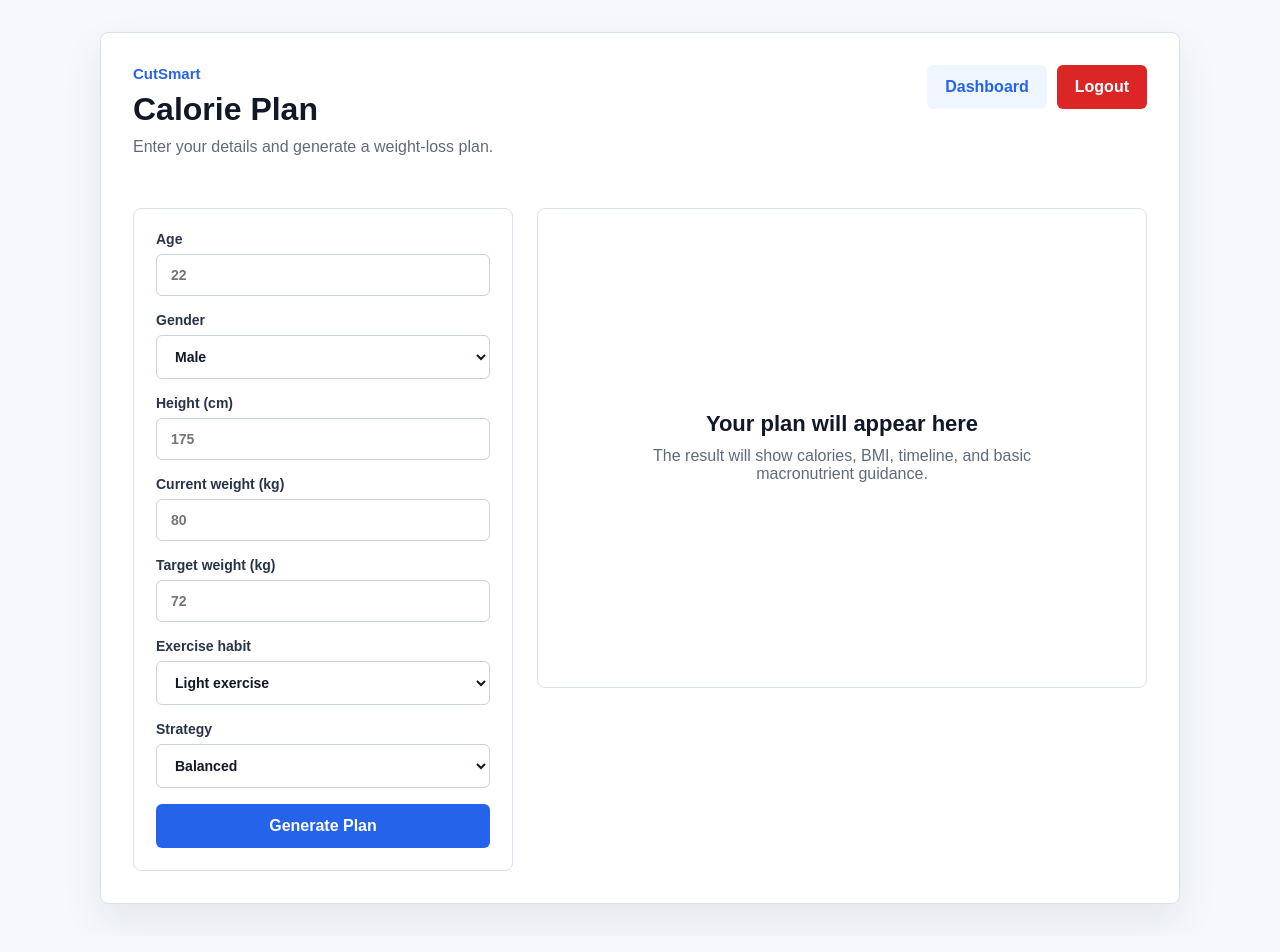
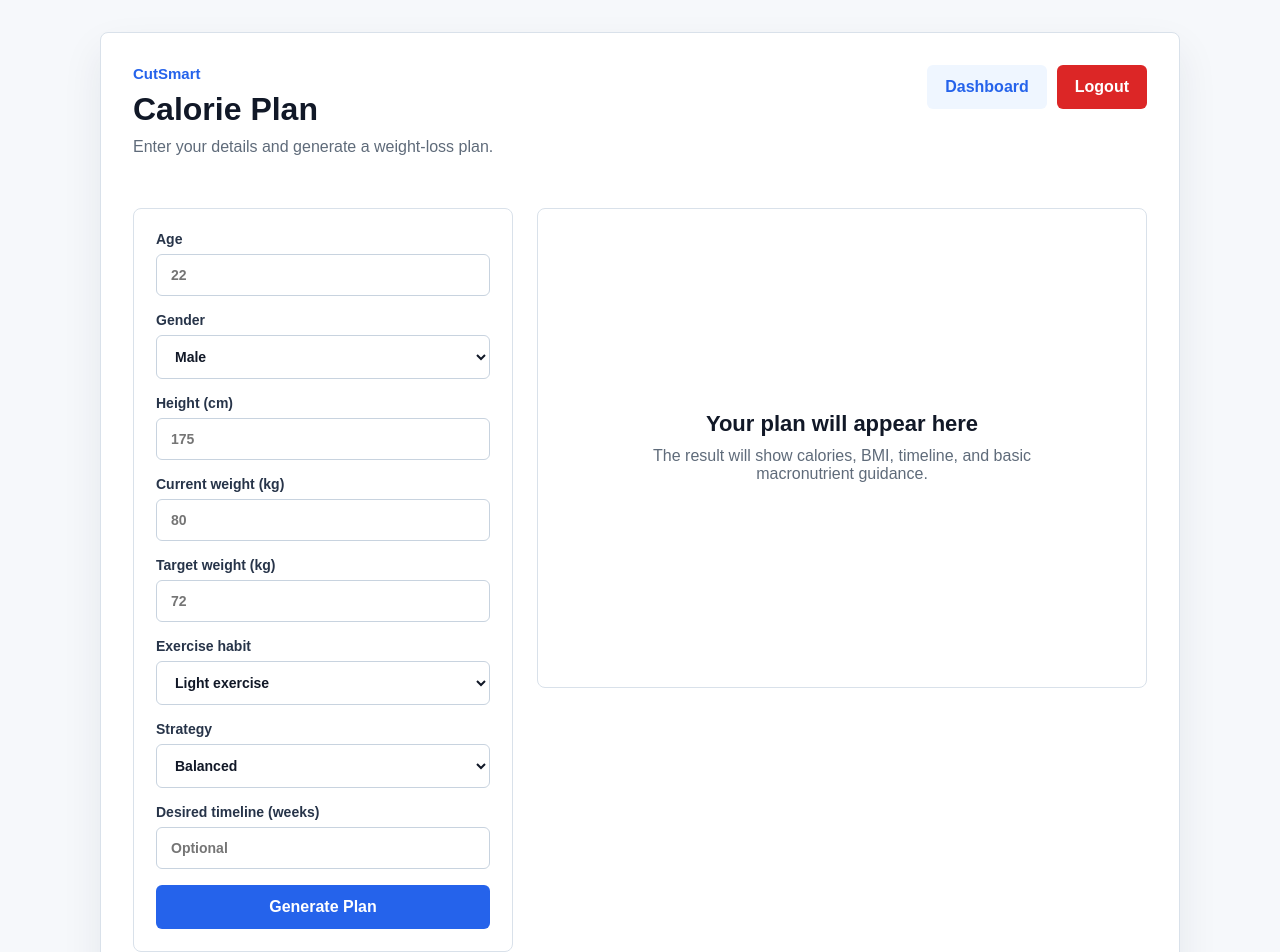
Before and after one commit to TTHeang520/cutsmart, a React app in the folder frontend/: page /plan in a window 1280 px wide. Shown: the top 952 px of the page. Built offline with nearby package versions, Linux system fonts and the light colour scheme; sample sign-in values are in the browser's storage; the HTML template or start-up script is replaced by a standard one.

Commit message:
Add desired timeline input to plan form

```diff
--- a/frontend/src/pages/Plan.jsx
+++ b/frontend/src/pages/Plan.jsx
@@ -9,6 +9,7 @@ const startingForm = {
   target_weight_kg: "",
   exercise_habit: "light_exercise",
   strategy: "balanced",
+  desired_timeline_weeks: "",
 };
 
 function Plan() {
@@ -49,6 +50,10 @@ function Plan() {
       exercise_habit: formData.exercise_habit,
       strategy: formData.strategy,
     };
+
+    if (formData.desired_timeline_weeks) {
+      requestBody.desired_timeline_weeks = Number(formData.desired_timeline_weeks);
+    }
 
     try {
       const response = await fetch("http://127.0.0.1:5000/api/plan", {
@@ -198,6 +203,18 @@ function Plan() {
               </select>
             </label>
 
+            <label>
+              Desired timeline (weeks)
+              <input
+                type="number"
+                name="desired_timeline_weeks"
+                min="1"
+                value={formData.desired_timeline_weeks}
+                onChange={handleChange}
+                placeholder="Optional"
+              />
+            </label>
+
             {message && (
               <p className={plan ? "form-message success" : "form-message"}>
                 {message}
```
